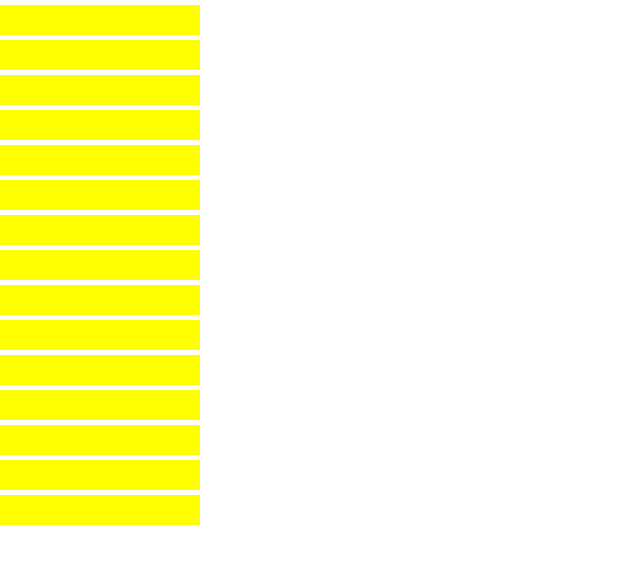
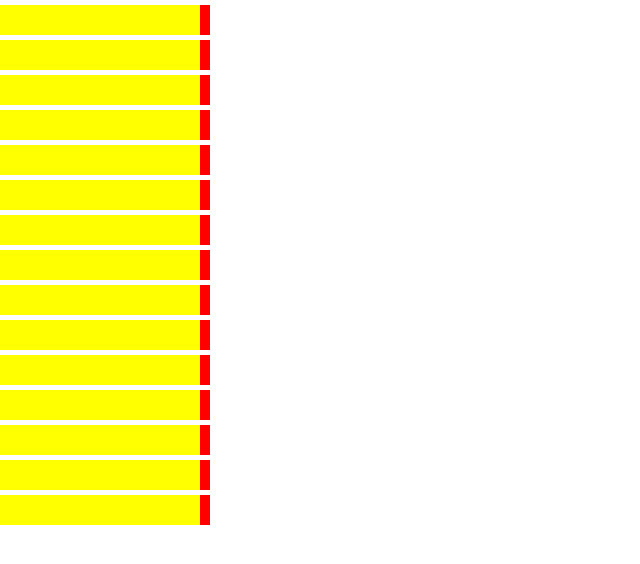
Before and after one commit to biggersun/EasyAnimation, a plain HTML site: page animation01.html in a window 1280 px wide. Shown: the whole page, without its empty margins (0-640 px from the left). Drawn offline with Linux system fonts and the light colour scheme.

Commit message:
变得更有意思些

```diff
--- a/animation01.html
+++ b/animation01.html
@@ -8,21 +8,20 @@
 </head>
 <body>
 	<ul>
-		<li class="item"></li>
-		<li class="item"></li>
-		<li class="item"></li>
-		<li class="item"></li>
-		<li class="item"></li>
-		<li class="item"></li>
-		<li class="item"></li>
-		<li class="item"></li>
-		<li class="item"></li>
-		<li class="item"></li>
-		<li class="item"></li>
-		<li class="item"></li>
-		<li class="item"></li>
-		<li class="item"></li>
-		<li class="item"></li>
-	</ul>
+		<div name="son" class="son"><li name="item" class="item"></li></div>
+		<div name="son" class="son"><li name="item" class="item"></li></div>
+		<div name="son" class="son"><li name="item" class="item"></li></div>
+		<div name="son" class="son"><li name="item" class="item"></li></div>
+		<div name="son" class="son"><li name="item" class="item"></li></div>
+		<div name="son" class="son"><li name="item" class="item"></li></div>
+		<div name="son" class="son"><li name="item" class="item"></li></div>
+		<div name="son" class="son"><li name="item" class="item"></li></div>
+		<div name="son" class="son"><li name="item" class="item"></li></div>
+		<div name="son" class="son"><li name="item" class="item"></li></div>
+		<div name="son" class="son"><li name="item" class="item"></li></div>
+		<div name="son" class="son"><li name="item" class="item"></li></div>
+		<div name="son" class="son"><li name="item" class="item"></li></div>
+		<div name="son" class="son"><li name="item" class="item"></li></div>
+		<div name="son" class="son"><li name="item" class="item"></li></div>
 </body>
 </html>
--- a/css/animation01.css
+++ b/css/animation01.css
@@ -2,9 +2,15 @@
 	padding: 0px;
 	margin: 0px;
 }
-ul li{
+ul .item{
 	width: 200px;
 	height: 30px;
 	background-color: yellow;
 	margin-top: 5px;
 }
+ul .son{
+	width: 210px;
+	height: 30px;
+	background-color: red;
+	margin-top: 5px;
+}
--- a/js/animation01.js
+++ b/js/animation01.js
@@ -1,12 +1,22 @@
 window.onload = function(){
-	var aLi = document.getElementsByTagName('li');
-	for (var i = 0; i < aLi.length; i++) {
-		aLi[i].timer = null;
-		aLi[i].onmouseover=function(){
-			startMove(this,400);
+	var item = document.getElementsByName('item');
+	var son = document.getElementsByName('son');
+	for (var i = 0; i < item.length; i++) {
+		item[i].timer = null;
+		item[i].onmouseover=function(){
+			startMove(this,390);
 		};
-		aLi[i].onmouseout=function(){
+		item[i].onmouseout=function(){
 			startMove(this,140);
+		};
+	}
+	for (var j = 0; j < item.length; j++) {
+		son[j].timer = null;
+		son[j].onmouseover=function(){
+			startMove(this,440);
+		};
+		son[j].onmouseout=function(){
+			startMove(this,150);
 		};
 	}
 };
```
